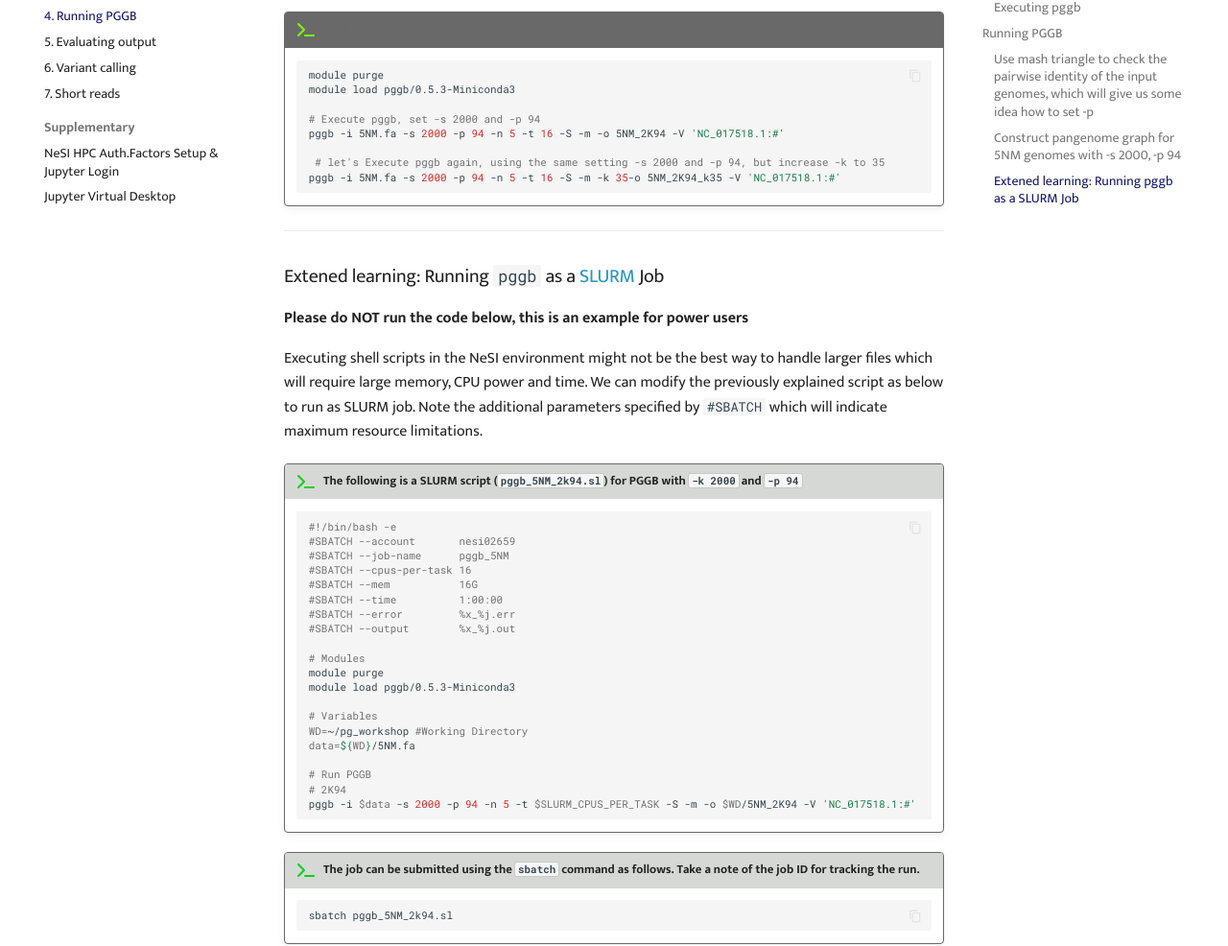
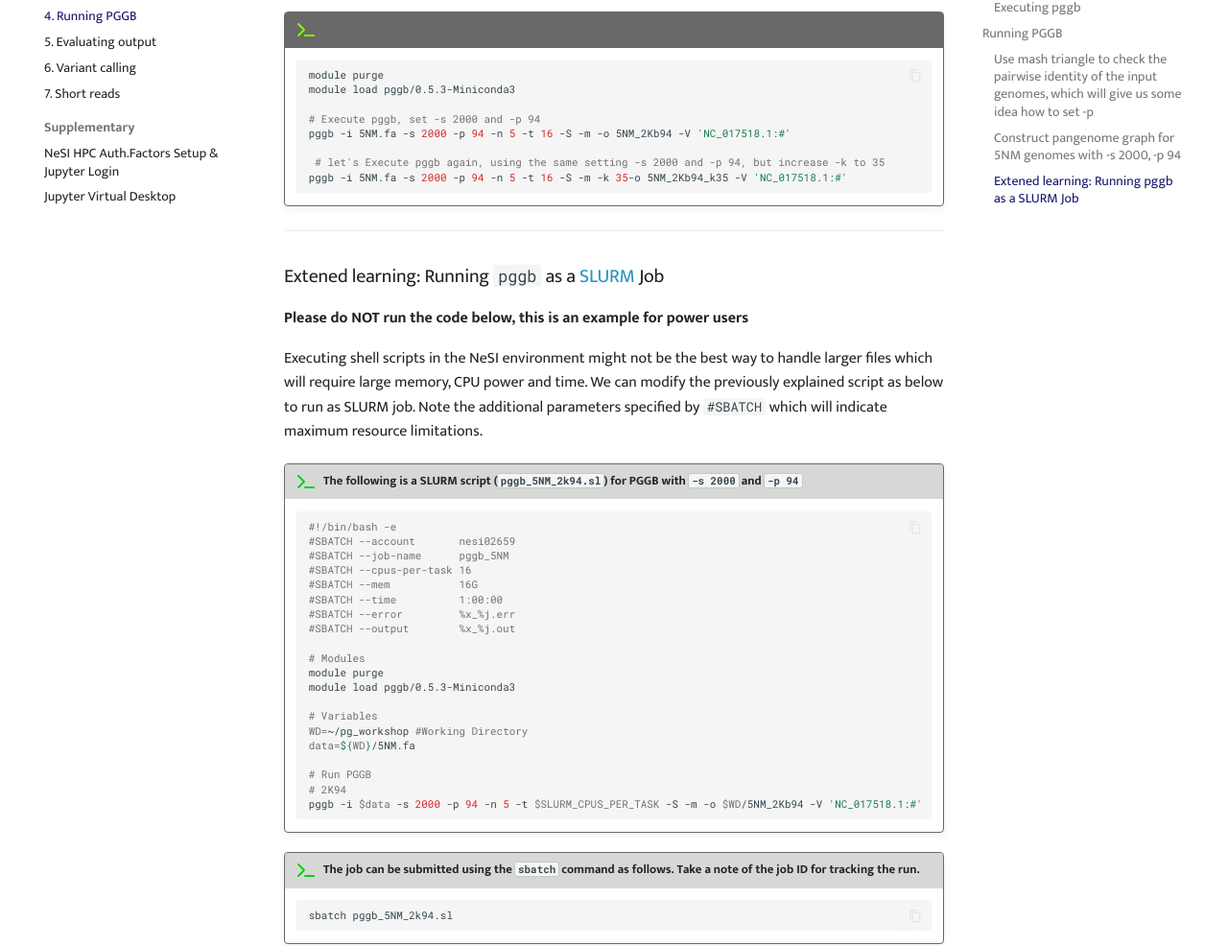
Before and after one commit to GenomicsAotearoa/Pangenome-Graphs-Workshop, an MkDocs documentation site: the page built from docs/4_Running_pggb.md, in a window 1280 px wide and 1400 px high, scrolled down 1751 px. Shown: the part 217-1203 px from the top of the window at 96% size. Built offline with MkDocs 1.6.1 and Material for MkDocs 9.7.7, drawn with Linux system fonts in a browser that asks for light colours; comment, search, counter and statistics services are not loaded.

Commit message:
Update 4_Running_pggb.md

````diff
--- a/docs/4_Running_pggb.md
+++ b/docs/4_Running_pggb.md
@@ -160,10 +160,10 @@
      module load pggb/0.5.3-Miniconda3
 
      # Execute pggb, set -s 2000 and -p 94
-     pggb -i 5NM.fa -s 2000 -p 94 -n 5 -t 16 -S -m -o 5NM_2K94 -V 'NC_017518.1:#'
+     pggb -i 5NM.fa -s 2000 -p 94 -n 5 -t 16 -S -m -o 5NM_2Kb94 -V 'NC_017518.1:#'
 
       # let's Execute pggb again, using the same setting -s 2000 and -p 94, but increase -k to 35
-     pggb -i 5NM.fa -s 2000 -p 94 -n 5 -t 16 -S -m -k 35-o 5NM_2K94_k35 -V 'NC_017518.1:#'
+     pggb -i 5NM.fa -s 2000 -p 94 -n 5 -t 16 -S -m -k 35-o 5NM_2Kb94_k35 -V 'NC_017518.1:#'
 
      ```
 
@@ -175,7 +175,7 @@
 Executing shell scripts in the NeSI environment might not be the best way to handle larger files which will require large memory, CPU power and time.
 We can modify the previously explained script as below to run as SLURM job. Note the additional parameters specified by `#SBATCH` which will indicate maximum resource limitations.
 
-!!! terminal-2 "The following is a SLURM script (`pggb_5NM_2k94.sl`) for PGGB with `-k 2000` and `-p 94`"
+!!! terminal-2 "The following is a SLURM script (`pggb_5NM_2k94.sl`) for PGGB with `-s 2000` and `-p 94`"
 
     ```bash
     #!/bin/bash -e
@@ -197,7 +197,7 @@
 
     # Run PGGB
     # 2K94
-    pggb -i $data -s 2000 -p 94 -n 5 -t $SLURM_CPUS_PER_TASK -S -m -o $WD/5NM_2K94 -V 'NC_017518.1:#'
+    pggb -i $data -s 2000 -p 94 -n 5 -t $SLURM_CPUS_PER_TASK -S -m -o $WD/5NM_2Kb94 -V 'NC_017518.1:#'
 
     ```
 
````
